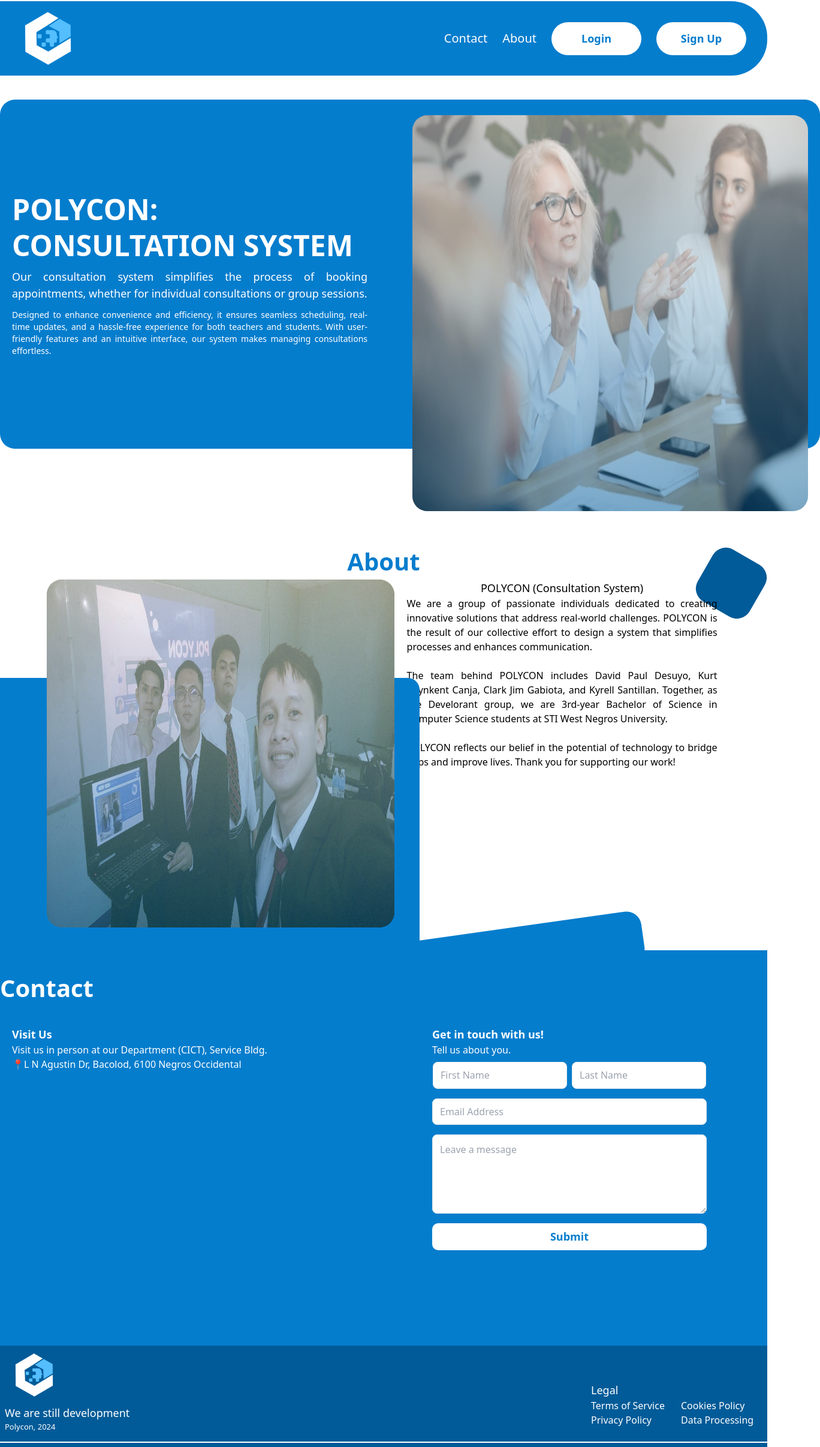
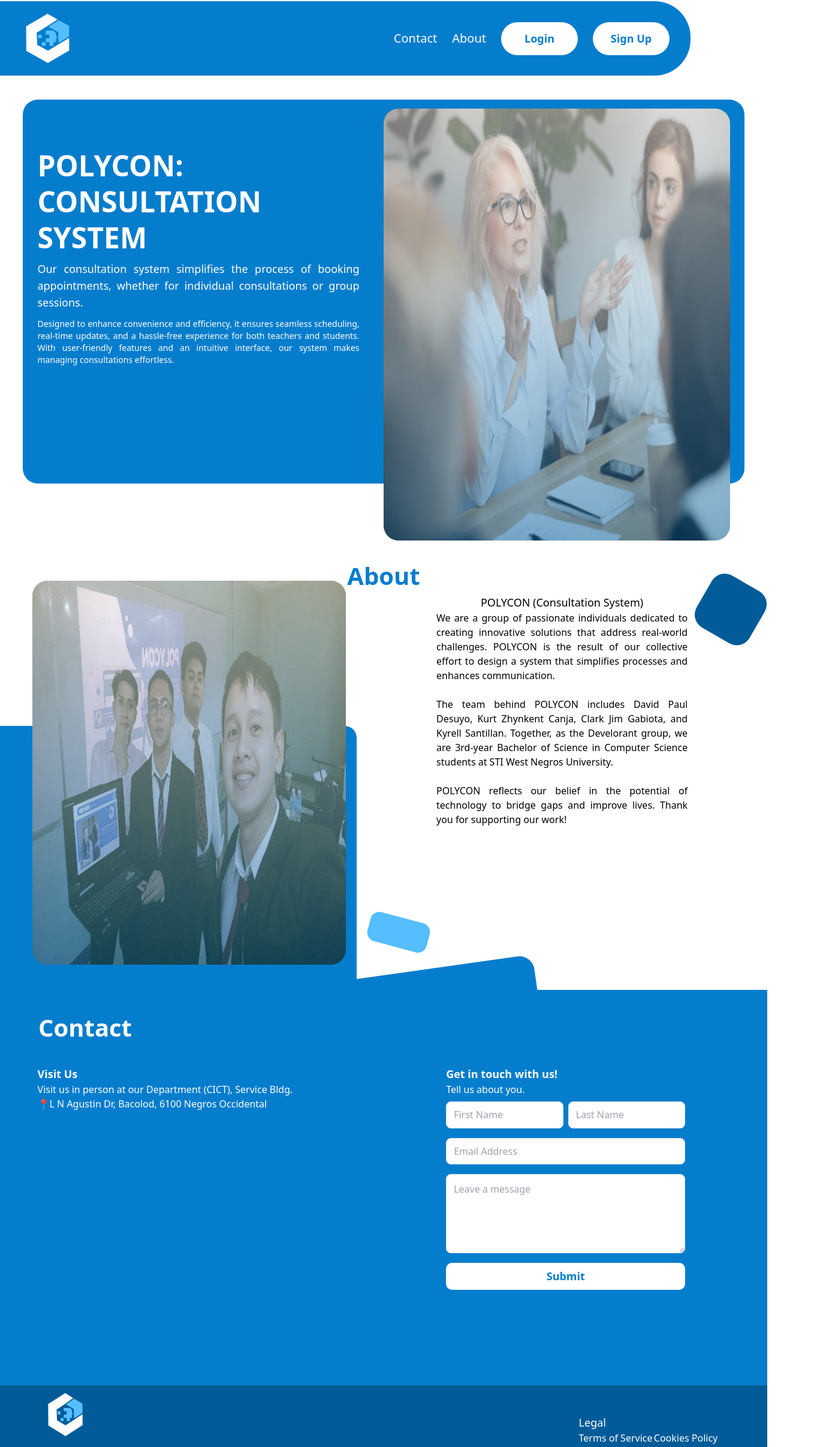
Before and after one commit to xenhusk/POLYCON, a React (Create React App) app in the folder frontend/my-app/: page / in a window 1280 px wide. Shown: the part 20-2432 px from the top of the page at 60% size, 1368 px wide, since content can reach past the window. Built offline with nearby package versions, Linux system fonts and the light colour scheme.

Commit message:
Fixing Home & Logins

```diff
--- a/frontend/my-app/src/components/Home.jsx
+++ b/frontend/my-app/src/components/Home.jsx
@@ -33,10 +33,10 @@
   return (
     <div className="min-h-screen bg-white font-poppins">
       <nav className="flex w-full justify-between items-center my-3">
-        <div className="w-[1346px] h-[134px] relative">
-          <div className="rounded-br-[60px] rounded-tr-[60px] absolute bottom-0 right-0 left-0 flex h-[124px] w-full flex-1 bg-[#057DCD] justify-end items-center p-5 md:px-5 sm:p-5">
+        <div className="w-[90%] h-[134px] relative">
+          <div className="rounded-br-[60px] rounded-tr-[60px] absolute bottom-0 right-0 left-0 flex h-[124px] w-full mx-auto flex-1 bg-[#057DCD] justify-end items-center p-5 md:px-5 sm:p-5">
             <a href="#Body">
-              <img src={logo} alt="Logo" className="flex left-[25.39px] h-[135px] w-[135px] my-auto object-contain"/>
+              <img src={logo} alt="Logo" className="h-[135px] w-[95%] my-auto mx-auto object-contain"/>
             </a>
             <div className="w-[42%] flex items-end justify-end gap-5 md:w-full sm:mr-[15px]">
               <ul className="gap-[25px] flex flex-wrap items-center">
@@ -51,14 +51,14 @@
                   </a>
                 </li>
                 <li>
-                  <button className="bg-white text-[20px] text-[#057DCD] px-auto w-[150px] h-[55px] rounded-[50px] px-auto text-lg font-semibold transition-all duration-800 ease-in-out delay-150 hover:bg-[#54BEFF] hover:text-white"
+                  <button className="bg-white text-[20px] text-[#057DCD] px-auto w-[8rem] h-[55px] rounded-[50px] px-auto text-lg font-semibold transition-all duration-800 ease-in-out delay-150 hover:bg-[#54BEFF] hover:text-white"
                     onClick={handleLoginClick}>
                       Login
                   </button>
                 </li>
                 <li>
                   <button
-                    className="bg-white text-[20px] text-[#057DCD] text-center w-[150px] h-[55px] rounded-[50px] px-auto text-lg font-semibold transition-all duration-800 ease-in-out delay-150 hover:bg-[#54BEFF] hover:text-white"
+                    className="bg-white text-[20px] text-[#057DCD] text-center w-[8rem] h-[55px] rounded-[50px] px-auto text-lg font-semibold transition-all duration-800 ease-in-out delay-150 hover:bg-[#54BEFF] hover:text-white"
                     onClick={handleSignupClick}>
                       Sign Up
                   </button>
@@ -78,36 +78,36 @@
       {/* Contact */}
       <section id="Contact"  className="flex w-full justify-between items-center">
         <div className="w-full h-[659px] relative overflow-hidden bg-[#057DCD]">
-          <h1 className="w-[1365px] font-bold text-[40px] text-[#ffffff] my-[33px] mx-auto">
+          <h1 className="w-[90%] font-bold text-[40px] text-[#ffffff] my-[33px] mx-auto">
             Contact
           </h1>
           <div className="absolute right-0 left-0 flex flex-1 justify-between md:px-5 text-[#ffffff]">
-            <div className="w-[720px] h-[138px] flex-row top-0">
-              <h3 className="font-semibold text-lg w-[620px] mx-auto">
+            <div className="w-[49%] h-[138px] flex-row top-0">
+              <h3 className="font-semibold text-lg w-[86%] mx-auto">
                 Visit Us
               </h3>
-              <p className="font-light text-base w-[620px] mx-auto">
+              <p className="font-light text-base w-[86%] mx-auto">
                   Visit us in person at our Department (CICT), Service Bldg.
               </p>
-              <p className="font-medium text-base w-[620px] mx-auto">
+              <p className="font-medium text-base w-[86%] mx-auto">
                 <span>📍</span>L N Agustin Dr, Bacolod, 6100 Negros Occidental
               </p>
             </div>
-            <form className="flex flex-col w-[720px]">
-              <h3 className="font-semibold text-lg w-[458px] mx-auto">
+            <form className="flex flex-col w-[46%] mx-auto">
+              <h3 className="font-semibold text-lg w-[70%] mx-auto">
                 Get in touch with us!
               </h3>
-              <p className="font-light text-base w-[458px] mx-auto">
+              <p className="font-light text-base w-[70%] mx-auto">
                 Tell us about you.
               </p>
-              <div className="flex mx-auto">
-                <input type="text"placeholder="First Name"className="w-[224px] h-[44.59px] p-3 rounded-lg border border-gray-200 focus:border-[#057DCD] focus:ring-2 focus:ring-[#057DCD]/50 outline-none transition-all text-black my-2"/>
-                <input type="text" placeholder="Last Name" className="w-[224px] h-[44.59px] p-3 rounded-lg border border-gray-200 focus:border-[#057DCD] focus:ring-2 focus:ring-[#057DCD]/50 outline-none transition-all text-black my-2 ml-2"/>
+              <div className="flex mx-auto w-[70%]">
+                <input type="text"placeholder="First Name"className="w-[50%] h-[44.59px] p-3 rounded-lg border border-gray-200 focus:border-[#057DCD] focus:ring-2 focus:ring-[#057DCD]/50 outline-none transition-all text-black my-2"/>
+                <input type="text" placeholder="Last Name" className="w-[50%] h-[44.59px] p-3 rounded-lg border border-gray-200 focus:border-[#057DCD] focus:ring-2 focus:ring-[#057DCD]/50 outline-none transition-all text-black my-2 ml-2"/>
               </div>
-              <input type="email" placeholder="Email Address" className="w-[458px] h-[44.59px] p-3 rounded-lg border border-gray-200 focus:border-[#057DCD] focus:ring-2 focus:ring-[#057DCD]/50 outline-none transition-all text-black my-2 mx-auto"/>
-              <textarea placeholder="Leave a message" rows="4" className="w-[458px] h-[132px] p-3 rounded-lg border border-gray-200 focus:border-[#057DCD] focus:ring-2 focus:ring-[#057DCD]/50 outline-none transition-all text-black my-2 mx-auto">
+              <input type="email" placeholder="Email Address" className="w-[70%] h-[44.59px] p-3 rounded-lg border border-gray-200 focus:border-[#057DCD] focus:ring-2 focus:ring-[#057DCD]/50 outline-none transition-all text-black my-2 mx-auto"/>
+              <textarea placeholder="Leave a message" rows="4" className="w-[70%] h-[132px] p-3 rounded-lg border border-gray-200 focus:border-[#057DCD] focus:ring-2 focus:ring-[#057DCD]/50 outline-none transition-all text-black my-2 mx-auto">
               </textarea>
-              <button type="submit" className="w-[458px] h-[44.59px] bg-[#ffffff] text-[#057DCD] px-auto rounded-[10px] text-lg font-semibold transition-all duration-800 ease-in-out delay-150 hover:bg-[#0464a7] hover:text-[#ffffff] my-2 mx-auto">
+              <button type="submit" className="w-[70%] h-[44.59px] bg-[#ffffff] text-[#057DCD] px-auto rounded-[10px] text-lg font-semibold transition-all duration-800 ease-in-out delay-150 hover:bg-[#0464a7] hover:text-[#ffffff] my-2 mx-auto">
                 Submit
               </button>
             </form>
@@ -118,49 +118,51 @@
 
       {/* footer */}
       <footer className="flex w-full justify-between items-center">
-        <div className="w-full h-[226px] relative overflow-hidden bg-[#005B98]">
-          <div className="h-[160px] w-[1290px] absolute right-0 left-0 justify-between mx-auto flex-1 flex text-[#ffffff]">
-            <div className="flex-row w-[645px] h-[152px] ml-2">
-              <img src={logo} alt="Logo" className="h-[98px] w-[98px]"/>
+        {/* Frames of footer */}
+        <div className="w-full h-[30.5vh] relative overflow-hidden bg-[#005B98]">
+          <div className="h-[160px] w-[90%] absolute right-0 left-0 justify-between mx-auto flex-1 flex text-[#ffffff]">
+            {/* Content of footer  */}
+            <div className="flex-row w-[90%] h-[152px] mx-auto">
+              <img src={logo} alt="Logo" className="h-[98px] w-[10%]"/>
               <h3 className="font-medium text-lg">
                 We are still development
               </h3>
-              <p className="font-light text-[13px] w-[304px]">
+              <p className="font-light text-[0.7rem] w-[20%]">
                 Polycon, 2024
               </p>
             </div>
-            <div className="flex-row w-[304px] h-[152px] my-[60px] justify-between gap-4">
+            <div className="flex-row w-[25%] h-[152px] my-[3rem] justify-between gap-4">
               <h3 className="font-medium text-lg">
                 Legal
               </h3>
               <div className="flex font-light text-base ">
-                <p className="w-[150px]">Terms of Service</p>
-                <p className="w-[150px]">Cookies Policy</p>
+                <p className="w-[55%]">Terms of Service</p>
+                <p className="w-[55%]">Cookies Policy</p>
               </div>
               <div className="flex font-light text-base ">
-                <p className="w-[150px]">Privacy Policy</p>
-                <p className="w-[150px]">Data Processing</p>
+                <p className="w-[55%]">Privacy Policy</p>
+                <p className="w-[55%]">Data Processing</p>
               </div>
             </div>
           </div>
-          <div className="border-t-2 border-[#ffffff] h-[66px] w-[1290px] absolute bottom-0 right-0 left-0 justify-between mx-auto flex-1 flex text-[#ffffff] md:px-5">
-            <p className="text-[12px] font-light w-[300px] my-auto">
+          <div className="border-t-2 border-[#ffffff] h-[66px] w-[90%] absolute bottom-0 right-0 left-0 justify-between mx-auto flex-1 flex text-[#ffffff] md:px-5">
+            <p className="text-[0.7rem] font-light w-[50%] my-auto">
                 © 2024 Polycon Inc. All rights reserved.
             </p>
-            <div className="w-[168px] flex items-end justify-end gap-5 md:w-full sm:mr-[15px]">
+            <div className="w-[50%] flex items-end justify-end gap-5 md:w-full sm:mr-[1rem]">
               <ul className="gap-[25px] flex flex-wrap items-center my-auto">
                 <li>
-                  <svg className="w-[20px] h-[20px] text-[#ffffff] dark:text-white" aria-hidden="true" xmlns="http://www.w3.org/2000/svg" width="24" height="24" fill="currentColor" viewBox="0 0 24 24">
+                  <svg className="w-[95%] h-[20px] text-[#ffffff] dark:text-white" aria-hidden="true" xmlns="http://www.w3.org/2000/svg" width="24" height="24" fill="currentColor" viewBox="0 0 24 24">
                     <path fill-rule="evenodd" d="M12.037 21.998a10.313 10.313 0 0 1-7.168-3.049 9.888 9.888 0 0 1-2.868-7.118 9.947 9.947 0 0 1 3.064-6.949A10.37 10.37 0 0 1 12.212 2h.176a9.935 9.935 0 0 1 6.614 2.564L16.457 6.88a6.187 6.187 0 0 0-4.131-1.566 6.9 6.9 0 0 0-4.794 1.913 6.618 6.618 0 0 0-2.045 4.657 6.608 6.608 0 0 0 1.882 4.723 6.891 6.891 0 0 0 4.725 2.07h.143c1.41.072 2.8-.354 3.917-1.2a5.77 5.77 0 0 0 2.172-3.41l.043-.117H12.22v-3.41h9.678c.075.617.109 1.238.1 1.859-.099 5.741-4.017 9.6-9.746 9.6l-.215-.002Z" clip-rule="evenodd"/>
                   </svg>
                 </li>
                 <li>
-                  <svg className="w-[20px] h-[20px] text-[#ffffff] dark:text-white" aria-hidden="true" xmlns="http://www.w3.org/2000/svg" width="24" height="24" fill="currentColor" viewBox="0 0 24 24">
+                  <svg className="w-[95%] h-[20px] text-[#ffffff] dark:text-white" aria-hidden="true" xmlns="http://www.w3.org/2000/svg" width="24" height="24" fill="currentColor" viewBox="0 0 24 24">
                     <path fill-rule="evenodd" d="M13.135 6H15V3h-1.865a4.147 4.147 0 0 0-4.142 4.142V9H7v3h2v9.938h3V12h2.021l.592-3H12V6.591A.6.6 0 0 1 12.592 6h.543Z" clip-rule="evenodd"/>
                   </svg>
                 </li>
                 <li>
-                  <svg className="w-[20px] h-[20px] text-[#ffffff] dark:text-white" aria-hidden="true" xmlns="http://www.w3.org/2000/svg" width="24" height="24" fill="currentColor" viewBox="0 0 24 24">
+                  <svg className="w-[95%] h-[20px] text-[#ffffff] dark:text-white" aria-hidden="true" xmlns="http://www.w3.org/2000/svg" width="24" height="24" fill="currentColor" viewBox="0 0 24 24">
                     <path fill-rule="evenodd" d="M21.7 8.037a4.26 4.26 0 0 0-.789-1.964 2.84 2.84 0 0 0-1.984-.839c-2.767-.2-6.926-.2-6.926-.2s-4.157 0-6.928.2a2.836 2.836 0 0 0-1.983.839 4.225 4.225 0 0 0-.79 1.965 30.146 30.146 0 0 0-.2 3.206v1.5a30.12 30.12 0 0 0 .2 3.206c.094.712.364 1.39.784 1.972.604.536 1.38.837 2.187.848 1.583.151 6.731.2 6.731.2s4.161 0 6.928-.2a2.844 2.844 0 0 0 1.985-.84 4.27 4.27 0 0 0 .787-1.965 30.12 30.12 0 0 0 .2-3.206v-1.516a30.672 30.672 0 0 0-.202-3.206Zm-11.692 6.554v-5.62l5.4 2.819-5.4 2.801Z" clip-rule="evenodd"/>
                   </svg>
                 </li>
@@ -173,9 +175,9 @@
 
       {/* Modals */}
       {showLoginModal && (
-       <div className="fixed inset-0 bg-black bg-opacity-50 flex items-center justify-center">
-          <div className="bg-white p-6 rounded-[20px] shadow-lg w-[650px] h-[650px] relative">
-            <button className="absolute top-4 right-6 text-gray-500 hover:text-gray-700" onClick={closeModal}>
+       <div className="fixed inset-0 bg-black bg-opacity-60 flex items-center justify-center">
+          <div className="bg-white p-6 rounded-[20px] shadow-lg w-[43%] h-[650px] relative">
+            <button className="absolute top-4 right-7 text-[2rem] text-gray-500 hover:text-[#000000] hover:font-bold" onClick={closeModal}>
               &times;
             </button>
             <Login onLoginSuccess={closeModal} onSwitchToSignup={switchToSignup} />
@@ -184,14 +186,65 @@
       )}
 
       {showSignupModal && (
-        <div className="fixed inset-0 bg-black bg-opacity-50 flex items-center justify-center">
-          <div className="bg-white p-6 rounded-[20px] shadow-lg w-[650px] h-[650px] relative">
-            <button className="absolute top-4 right-6 text-gray-500 hover:text-gray-700" onClick={closeModal}>
+        <div className="fixed inset-0 bg-black bg-opacity-60 flex items-center justify-center">
+          <div className="bg-[white] p-6 rounded-[20px] shadow-lg w-[43%] h-[650px] relative">
+            <button className="absolute top-4 right-7 text-[2rem] text-gray-500 hover:text-[#000000] hover:font-bold" onClick={closeModal}>
               &times;</button>
             <Signup onSwitchToLogin={switchToLogin} />
           </div>
         </div>
       )}
+    </div>
+  );
+};
+
+const Body = () => {
+  const images = [Consult1, Consult2, Consult3];
+  const [currentImage, setCurrentImage] = useState(0);
+  const [isFading, setIsFading] = useState(false);
+
+  useEffect(() => {
+    const interval = setInterval(() => {
+      setIsFading(true);
+
+      setTimeout(() => {
+        setCurrentImage((prevIndex) => (prevIndex + 1) % images.length);
+        setIsFading(false);
+      }, 300);
+    }, 3000);
+
+    return () => clearInterval(interval);
+  }, []);
+
+  return (
+    <div id="Body" className="flex w-full justify-between items-center my-10">
+      <div className="w-full h-[90.5vh] relative">
+        <div className="rounded-[25px] w-[94%] h-[80vh] bg-[#057DCD] mx-auto absolute right-0 left-0 flex flex-1 justify-between items-center p-[1rem] md:px-6 sm:p-3">
+          <div className="w-[50%] h-[60vh] flex-row text-[#ffffff] text-justify mx-auto">
+            <h1 className="text-[3rem] font-extrabold leading-tight w-[93%]">
+              POLYCON: CONSULTATION SYSTEM
+            </h1>
+            <h3 className="mt-2 text-lg w-[93%]">
+              Our consultation system simplifies the process of booking
+              appointments, whether for individual consultations or group
+              sessions.
+            </h3>
+            <h6 className="mt-3 text-sm font-light w-[93%]">
+              Designed to enhance convenience and efficiency, it ensures seamless
+              scheduling, real-time updates, and a hassle-free experience for both
+              teachers and students. With user-friendly features and an intuitive
+              interface, our system makes managing consultations effortless.
+            </h6>
+          </div>
+
+          <div className="relative h-[90vh] w-[50%] rounded-[25px] overflow-hidden mt-[6.9rem]">
+            <img src={images[currentImage]} alt="Consultation Image"
+              className={`absolute top-0 left-0 h-full w-full transition-opacity duration-1000 ease-in-out ${isFading ? "opacity-0" : "opacity-100"}`}/>
+              <div className="absolute inset-0 bg-gradient-to-b from-white to-[#005B98] opacity-50"></div>
+          </div>
+
+        </div>
+      </div>
     </div>
   );
 };
@@ -215,19 +268,19 @@
   }, []);
   return(
     <section id="About" className="flex w-full justify-between items-center">
-        <div className="w-full h-[678px] relative overflow-hidden">
-        <div className="rounded-[25px] bg-[#005B98] h-[100px] w-[100px] rotate-[30deg] absolute top-[16px] right-[10px]"></div>
-          <div className="rounded-[25px] bg-[#057DCD] h-[219px] w-[219px] justify-end absolute top-[550px] left-[1366px] rotate-[20deg]"></div>
+        <div className="w-full h-[90vh] relative overflow-hidden">
+        <div className="rounded-[25px] bg-[#005B98] h-[100px] w-[8%] rotate-[30deg] absolute top-[5%] right-[10px]"></div>
+          <div className="rounded-[25px] bg-[#057DCD] h-[219px] w-[12%] justify-end absolute top-[82%] left-[1366px] rotate-[20deg]"></div>
           <h1 className="font-bold text-[40px] text-[#057DCD] text-center">About</h1>
           <div className="absolute right-0 left-0 flex flex-1 justify-between items-center md:px-5">
+          <div className="rounded-[15px] bg-[#54BEFF] h-[50px] w-[8%] absolute bottom-[8%] right-[44%] rotate-[15deg]"></div>
+          <div className="rounded-[25px] bg-[#057DCD] h-[88px] w-[30%] justify-end absolute top-[98%] left-[40%] right-[40%] rotate-[172deg]"></div>
             <div className="w-full flex justify-center md:w-full sm:ml-[48%]">
-            <div className="rounded-[15px] bg-[#54BEFF] h-[50px] w-[148.24px] absolute bottom-[38px] right-[648px] rotate-[15deg]"></div>
-            <div className="rounded-[25px] bg-[#057DCD] h-[88px] w-[507px] justify-end absolute top-[585px] left-[568px] right-[358px] rotate-[172deg]"></div>
-              <div className="w-[518px] h-[578px] flex-row text-justify">
-                <h3 className="font-medium text-lg text-center">
+              <div className="w-[65%] h-[80vh] flex-row text-justify">
+                <h3 className="font-medium text-lg text-center w-[100%]">
                   POLYCON (Consultation System)
                 </h3>
-                <p className="text-base">
+                <p className="text-base w-[100%]">
                   We are a group of passionate individuals dedicated to
                   creating innovative solutions that address real-world
                   challenges. POLYCON is the result of our collective
@@ -245,65 +298,14 @@
               </div>
             </div>
           </div>
-          <div className="w-[700px] h-[454px] bg-[#057DCD] rounded-tr-[20px] absolute bottom-0 right-0 left-0">
+          <div className="w-[46.5%] h-[55vh] bg-[#057DCD] rounded-tr-[20px] absolute bottom-0 right-0 left-0">
             <img src={images[currentImgAbout]} alt="Consultation Image"
-              className={`absolute bottom-[38px] left-[78px] h-[580px] w-[580px] rounded-[25px] transition-opacity duration-1000 ease-in-out ${isFading ? "opacity-0" : "opacity-100"}`}/>
-            <div className="absolute bottom-[38px] left-[78px] h-[580px] w-[580px] rounded-[25px] bg-gradient-to-b from-white to-[#005B98] opacity-50"></div>
+              className={`absolute bottom-[9.6%] left-[9%] h-[80vh] w-[88%] rounded-[25px] transition-opacity duration-1000 ease-in-out ${isFading ? "opacity-0" : "opacity-100"}`}/>
+            <div className="absolute bottom-[9.6%] left-[9%] h-[80vh] w-[88%] rounded-[25px] bg-gradient-to-b from-white to-[#005B98] opacity-50"></div>
           </div>
         </div>
     </section>
   )
 };
 
-const Body = () => {
-  const images = [Consult1, Consult2, Consult3];
-  const [currentImage, setCurrentImage] = useState(0);
-  const [isFading, setIsFading] = useState(false);
-
-  useEffect(() => {
-    const interval = setInterval(() => {
-      setIsFading(true);
-
-      setTimeout(() => {
-        setCurrentImage((prevIndex) => (prevIndex + 1) % images.length);
-        setIsFading(false);
-      }, 300);
-    }, 3000);
-
-    return () => clearInterval(interval);
-  }, []);
-
-  return (
-    <div id="Body" className="flex w-full justify-between items-center my-10">
-      <div className="w-full h-[700px] relative">
-        <div className="rounded-[25px] w-[1368px] h-[582px] bg-[#057DCD] mx-auto absolute right-0 left-0 flex flex-1 justify-between items-center p-5 md:px-5 sm:p-5">
-          <div className="w-[593px] flex-row text-[#ffffff] text-justify">
-            <h1 className="text-5xl font-extrabold leading-tight">
-              POLYCON: CONSULTATION SYSTEM
-            </h1>
-            <h3 className="mt-2 text-lg">
-              Our consultation system simplifies the process of booking
-              appointments, whether for individual consultations or group
-              sessions.
-            </h3>
-            <h6 className="mt-3 text-sm font-light">
-              Designed to enhance convenience and efficiency, it ensures seamless
-              scheduling, real-time updates, and a hassle-free experience for both
-              teachers and students. With user-friendly features and an intuitive
-              interface, our system makes managing consultations effortless.
-            </h6>
-          </div>
-
-          <div className="relative h-[660px] w-[660px] rounded-[25px] overflow-hidden mt-[130px]">
-            <img src={images[currentImage]} alt="Consultation Image"
-              className={`absolute top-0 left-0 h-full w-full transition-opacity duration-1000 ease-in-out ${isFading ? "opacity-0" : "opacity-100"}`}/>
-              <div className="absolute inset-0 bg-gradient-to-b from-white to-[#005B98] opacity-50"></div>
-          </div>
-
-        </div>
-      </div>
-    </div>
-  );
-};
-
 export default Home;
```
Also changed, not shown: frontend/my-app/src/components/Login.js (+8 -10 lines), frontend/my-app/src/components/Signup.js (+27 -27 lines).
